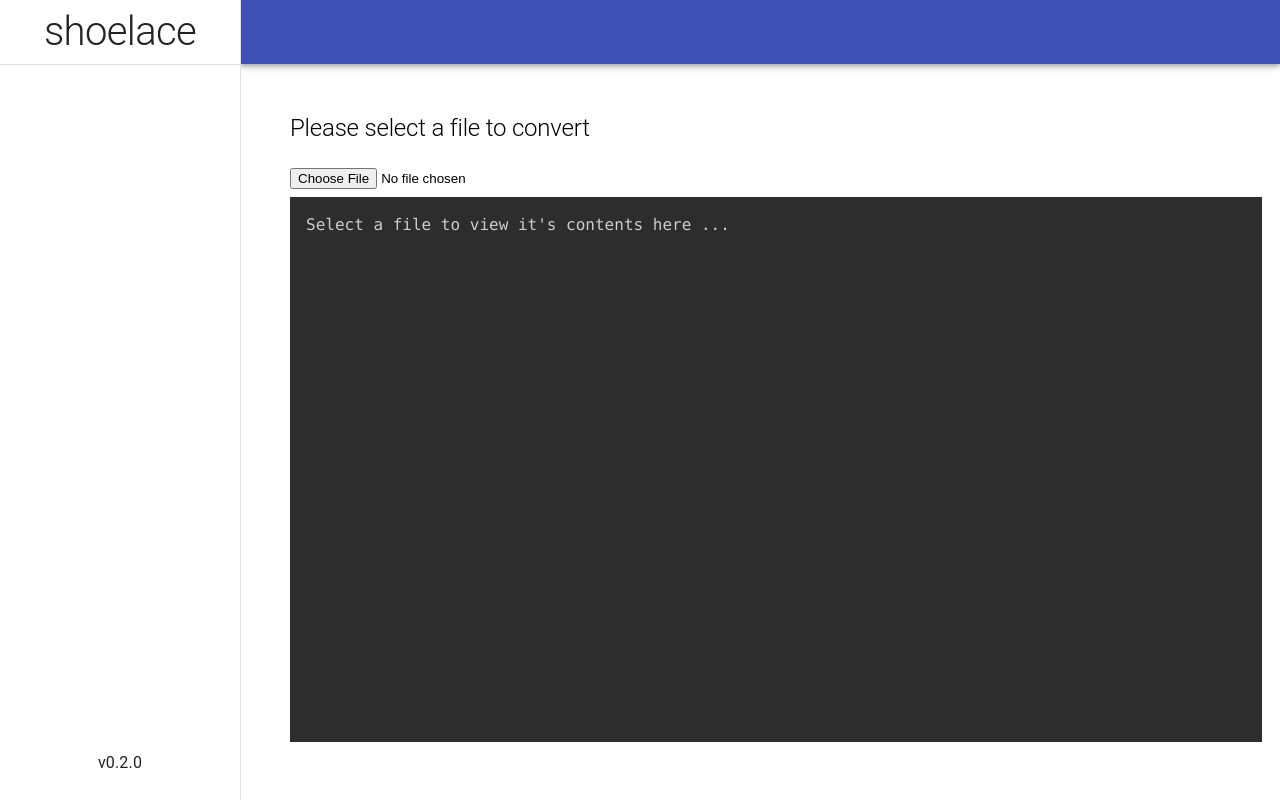
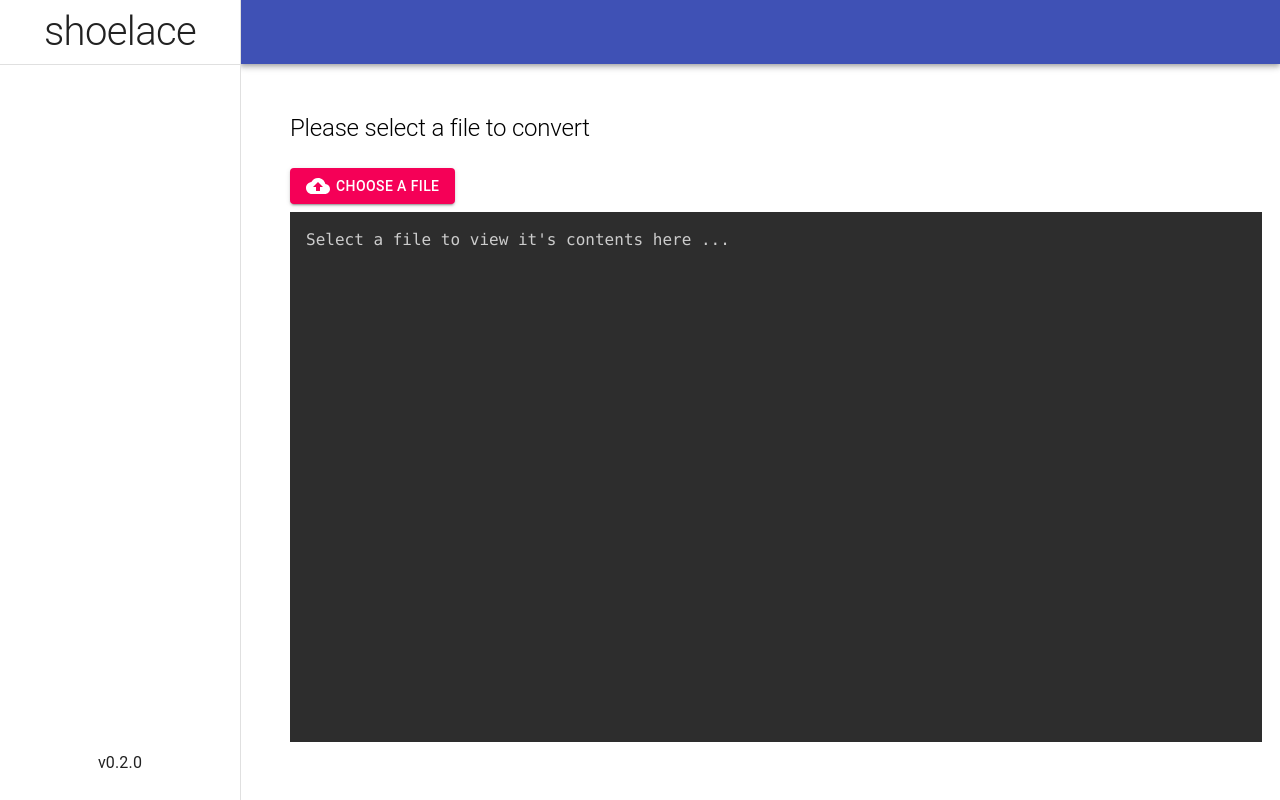
Before and after one commit to actuallyReallyAlex/shoelace, a React (Create React App) app: page / in a window 1280 px wide. Built offline with nearby package versions, Linux system fonts and the light colour scheme.

Commit message:
Style the Input Button

```diff
--- a/src/components/Input.js
+++ b/src/components/Input.js
@@ -1,10 +1,11 @@
-import React from "react";
+import React, { Fragment } from "react";
 import fs from "fs";
 import styled from "styled-components";
 import { Button, Fab, Typography } from "@material-ui/core";
 import ConvertIcon from "@material-ui/icons/Redo";
 import ContinueIcon from "@material-ui/icons/ChevronRight";
 import CodePreview from "./CodePreview";
+import UploadIcon from "@material-ui/icons/CloudUpload";
 
 const Container = styled.div`
   align-items: flex-start;
@@ -23,7 +24,50 @@ const InputContainer = styled.div`
   margin-top: 25px;
 `;
 
-const InputButton = styled.input``;
+const InputButton = styled.input`
+  display: none;
+`;
+
+const InputLabel = styled.label`
+  align-items: center;
+  color: #fff;
+  background-color: #f50057;
+  border: 0;
+  border-radius: 4px;
+  box-shadow: 0px 3px 1px -2px rgba(0, 0, 0, 0.2),
+    0px 2px 2px 0px rgba(0, 0, 0, 0.14), 0px 1px 5px 0px rgba(0, 0, 0, 0.12);
+  box-sizing: border-box;
+  cursor: pointer;
+  display: inline-flex;
+  font-family: "Roboto", "Helvetica", "Arial", sans-serif;
+  font-size: 0.875rem;
+  font-weight: 500;
+  letter-spacing: 0.02857em;
+  line-height: 1.75;
+  margin: 0;
+  min-width: 64px;
+  outline: 0;
+  padding: 6px 16px;
+  position: relative;
+  text-decoration: none;
+  text-transform: uppercase;
+  transition: background-color 250ms cubic-bezier(0.4, 0, 0.2, 1) 0ms,
+    box-shadow 250ms cubic-bezier(0.4, 0, 0.2, 1) 0ms,
+    border 250ms cubic-bezier(0.4, 0, 0.2, 1) 0ms;
+  user-select: none;
+  vertical-align: middle;
+  -moz-appearance: none;
+  -webkit-appearance: none;
+  -webkit-tap-highlight-color: transparent;
+
+  :hover {
+    background-color: #722040;
+  }
+
+  svg {
+    margin-right: 0.25em;
+  }
+`;
 
 const ContinueButtonContainer = styled.div`
   bottom: 0;
@@ -62,9 +106,14 @@ const Input = ({
   type
 }) => {
   const handleFileUpload = () => {
-    const { name, path, type } = document.getElementById("input").files[0];
+    const input = document.getElementById("input");
+    const label = document.getElementById("input-label");
+    const labelSpan = label.querySelector("span");
+    const { name, path, type } = input.files[0];
     const finalType = type.replace("text/", "");
     const file = fs.readFileSync(path, "utf8");
+
+    labelSpan.innerHTML = name;
     setOutput(file);
     setFile(name);
     setType(finalType);
@@ -91,15 +140,20 @@ const Input = ({
             </NewFileButton>
           </NewFileContainer>
         ) : (
+          <Fragment>
             <InputButton
               id="input"
               name="input"
               onChange={handleFileUpload}
               type="file"
             />
+            <InputLabel htmlFor="input" id="input-label">
+              <UploadIcon />
+              <span>Choose a file</span>
+            </InputLabel>
+          </Fragment>
         )}
       </InputContainer>
-      {/* {file && <CodePreview code={output} language="javascript" />} */}
       <CodePreview code={output} language={type} />
       {file && (
         <ContinueButtonContainer>
```
Lines whose indentation alone changed are shown as unchanged.
